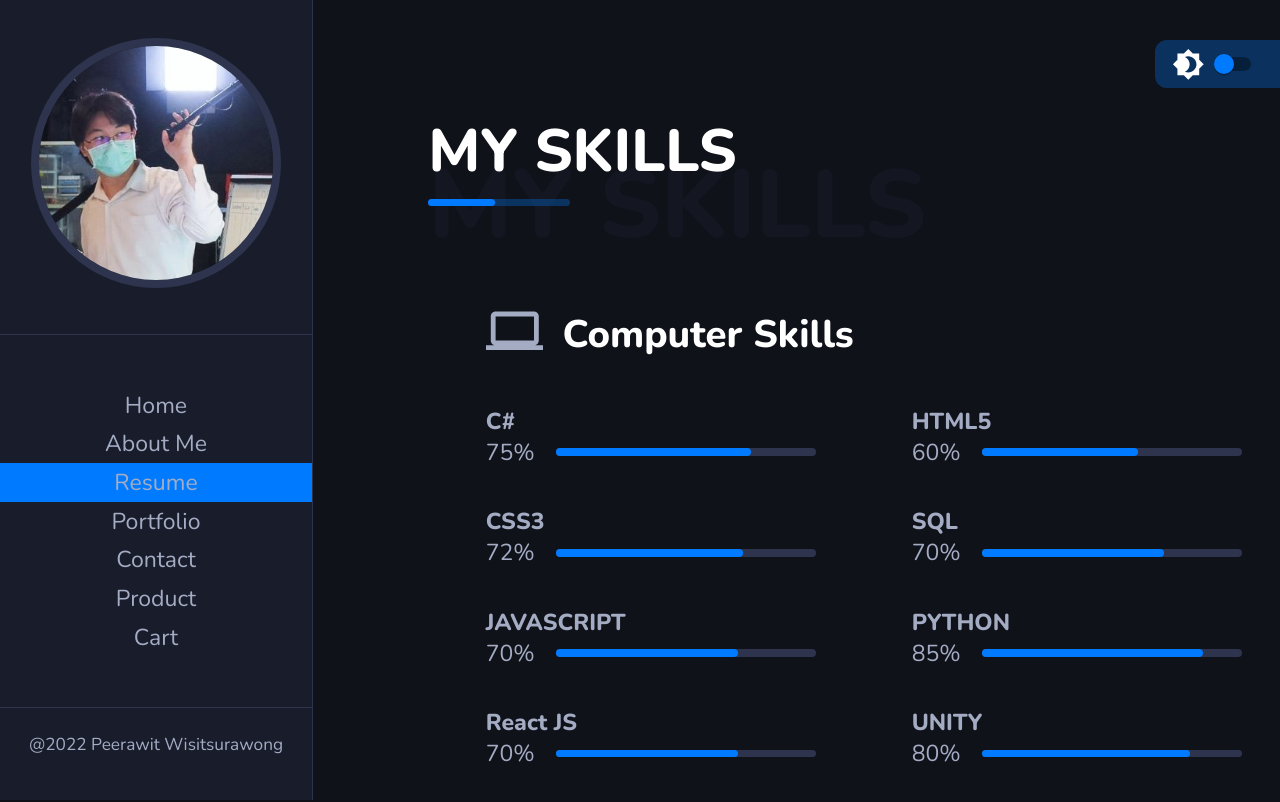
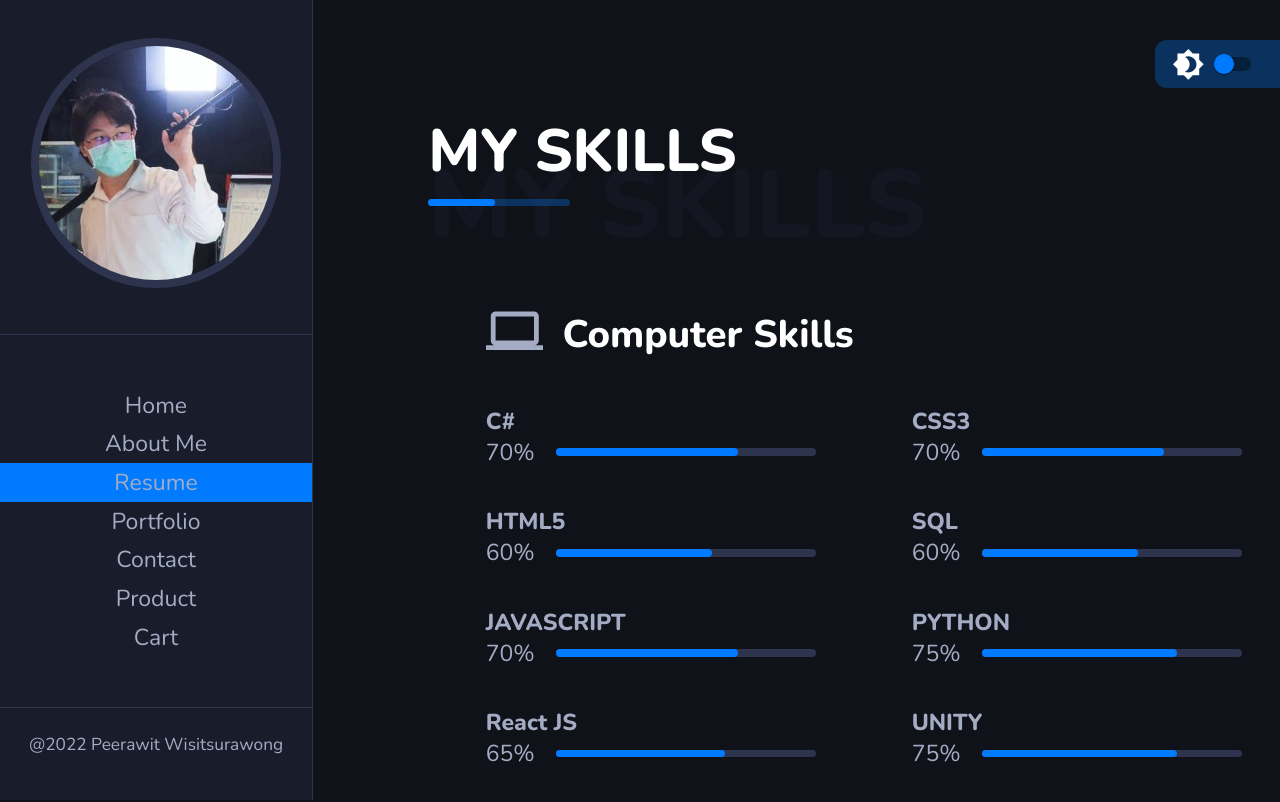
Before and after one commit to peerawitWisit/ReactFinalProject, a React (Create React App) app: page /resume in a window 1280 px wide. Shown: the top 802 px of the page. Built offline with nearby package versions, Linux system fonts and the light colour scheme.

Commit message:
ProductAndProgressTransition version

```diff
--- a/src/Components/ProgressBar.js
+++ b/src/Components/ProgressBar.js
@@ -1,15 +1,15 @@
 import React from 'react'
-import styled from 'styled-components';
+import styled, { keyframes } from 'styled-components';
 
 function ProgressBar({title, width, text}) {
 
     return (
-        <ProgressBarStyled className='Skill-section'>
+        <ProgressBarStyled>
             <h6>{title}</h6>
             <div className="progress-bar">
                 <p>{text}</p>
                 <div className="progress">
-                    <span style={{width:width}} />
+                    <div className='percen' style={{width:width}}></div>
                 </div>
             </div>
             <ProgressBarStyled/>
@@ -35,7 +35,7 @@ const ProgressBarStyled = styled.div`
             height: .4rem;
             background-color: var(--border-color);
             border-radius: 12px;
-            span{
+            .percen{
                 position: absolute;
                 left: 0;
                 bottom: 0;
@@ -43,9 +43,24 @@ const ProgressBarStyled = styled.div`
                 background-color: var(--primary-color);
                 border-radius: 12px;
 
+                animation-name: animationProgress;
+                animation-duration: 1s;
             }
         }
     }
+
+    .percen{
+        animation-name: animationProgress;
+    }
+
+    @keyframes animationProgress{
+        from{
+            width: 0;
+        }
+
+    }
 `;
 
+
+
 export default ProgressBar;
--- a/src/Components/Resume.js
+++ b/src/Components/Resume.js
@@ -77,5 +77,6 @@ const ResumeStyled = styled.section`
     .resume-content{
         border-left: 3px solid var(--border-colorR);
     }
+
 `;
 export default Resume
--- a/src/Components/Skills.js
+++ b/src/Components/Skills.js
@@ -18,8 +18,13 @@ function Skills() {
                     <div className="skills">
                         <ProgressBar
                             title={'C#'}
-                            width={'75%'}
-                            text={'75%'}
+                            width={'70%'}
+                            text={'70%'}
+                        />
+                        <ProgressBar
+                            title={'CSS3'}
+                            width={'70%'}
+                            text={'70%'}
                         />
                         <ProgressBar
                             title={'HTML5'}
@@ -27,14 +32,9 @@ function Skills() {
                             text={'60%'}
                         />
                         <ProgressBar
-                            title={'CSS3'}
-                            width={'72%'}
-                            text={'72%'}
-                        />
-                        <ProgressBar
                             title={'SQL'}
-                            width={'70%'}
-                            text={'70%'}
+                            width={'60%'}
+                            text={'60%'}
                         />
                         <ProgressBar
                             title={'JAVASCRIPT'}
@@ -43,18 +43,18 @@ function Skills() {
                         />
                         <ProgressBar
                             title={'PYTHON'}
-                            width={'85%'}
-                            text={'85%'}
+                            width={'75%'}
+                            text={'75%'}
                         />
                         <ProgressBar
                             title={'React JS'}
-                            width={'70%'}
-                            text={'70%'}
+                            width={'65%'}
+                            text={'65%'}
                         />
                         <ProgressBar
                             title={'UNITY'}
-                            width={'80%'}
-                            text={'80%'}
+                            width={'75%'}
+                            text={'75%'}
                         />
                     </div>
                 </InnerLayout>
--- a/src/Components/Title.js
+++ b/src/Components/Title.js
@@ -37,7 +37,19 @@ const TitleStyled = styled.div`
             background-color: var(--primary-color);
             border-radius: 15px;
             left: 0;
+            animation: animationRight 2s;
         }
+
+        @keyframes animationRight{
+            from{
+                width: 0;
+            }
+            to{
+                width: 6.22%;
+            }
+
+        }
+
         span{
             font-weight: 900;
             color: var(--Shadow-color);
--- a/src/Pages/DetailPage.js
+++ b/src/Pages/DetailPage.js
@@ -57,33 +57,26 @@ const DetailPage = () => {
         exit={{opacity:0}}>
         <MainLayout>
             <InnerLayout>
-            <Title title={"Detail"} span={"Detail"}/></InnerLayout>
+            <Title title={"Detail"} span={"Detail"}/>
 
             <div className="row">
                 <div className="col-md-12 mt-2">
 
-                    <p>{title} ({id})</p>
+                    <h2>{title} ({id})</h2>
                     <Button variant="secondary" onClick={() => {
                         history.goBack()
                     }}>Back</Button>{' '}
                     <div className='row mt-4'>
-                        <CardDeck>
                             {
                                 detail.length > 0 ? (
                                     detail.map((d, index) => {
                                         return (
                                             <div className='col-md-4' key={d.ch_id}>
-                                                <Card className='mb-4 shadow-sm'>
-                                                    <Card.Body>
-                                                        <Card.Title>{d.ch_title}</Card.Title>
-                                                        <Card.Text>
+                                                <div className='mb-4 shadow-sm'>
+                                                        {d.ch_title}
 
-                                                        </Card.Text>
-                                                    </Card.Body>
-                                                    <Card.Footer>
                                                         <small className="text-muted">{d.ch_dateadd}</small>
-                                                    </Card.Footer>
-                                                </Card>
+                                                </div>
                                             </div>
                                         )
                                     })
@@ -91,12 +84,10 @@ const DetailPage = () => {
                                     <h1>No Data</h1>
                                 )
                             }
-                        </CardDeck>
-
                     </div>
                 </div>
             </div>
-
+            </InnerLayout>
         </MainLayout>
         </motion.div>
     )
--- a/src/Pages/ResumePage.js
+++ b/src/Pages/ResumePage.js
@@ -7,9 +7,9 @@ import styled from 'styled-components'
 
 const ResumePage = () => {
   return (
-    <motion.div initial={{opacity: 0}}
+    <motion.div  initial={{opacity: 0}}
     animate={{opacity:1}}
-    exit={{opacity:0}}  >
+    exit={{opacity:0}} >
       <MainLayout>
         <InnerLayout>
           <Skills/>
```
